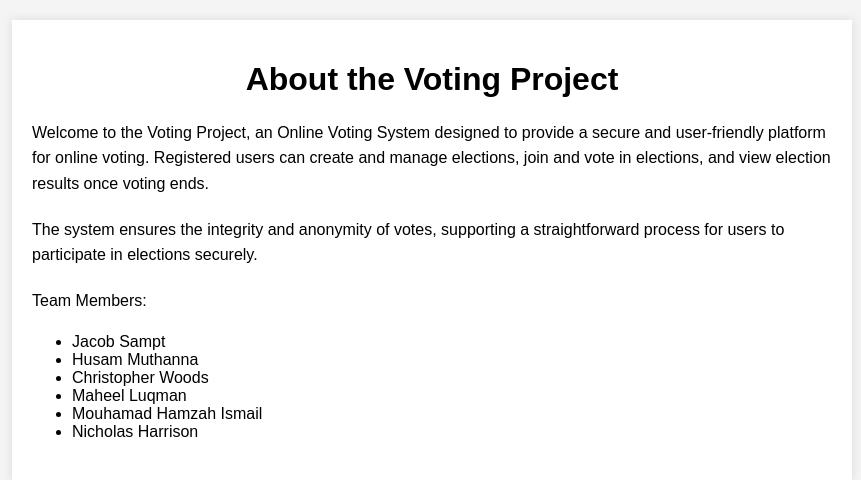
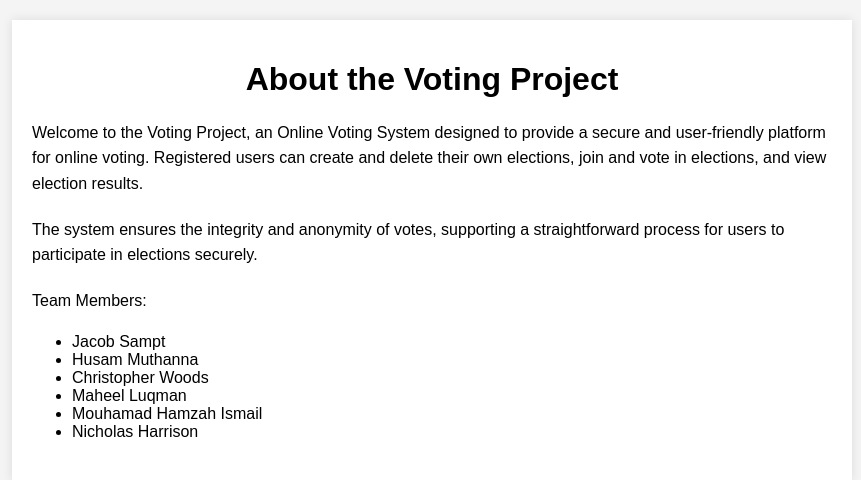
Before and after one commit to MaheelLLC/CIS-375-Vote-Project, a Django app: page /vote/about/ in a window 1280 px wide. Shown: the part 56-536 px from the top of the page, without its empty margins (208-1069 px from the left). Run offline with Django 5.2, Linux system fonts and the light colour scheme; the visitor is signed in with stand-in values (Sample User, id 1).

Commit message:
Updated about page and took of the "view elections when they are done" and "manage elections"

```diff
--- a/vote_app/templates/vote_app/about.html
+++ b/vote_app/templates/vote_app/about.html
@@ -69,7 +69,7 @@
 <div class="container">
     <h1>About the Voting Project</h1>
     <p>
-        Welcome to the Voting Project, an Online Voting System designed to provide a secure and user-friendly platform for online voting. Registered users can create and manage elections, join and vote in elections, and view election results once voting ends.
+        Welcome to the Voting Project, an Online Voting System designed to provide a secure and user-friendly platform for online voting. Registered users can create and delete their own elections, join and vote in elections, and view election results.
     </p>
     <p>
         The system ensures the integrity and anonymity of votes, supporting a straightforward process for users to participate in elections securely.
```
